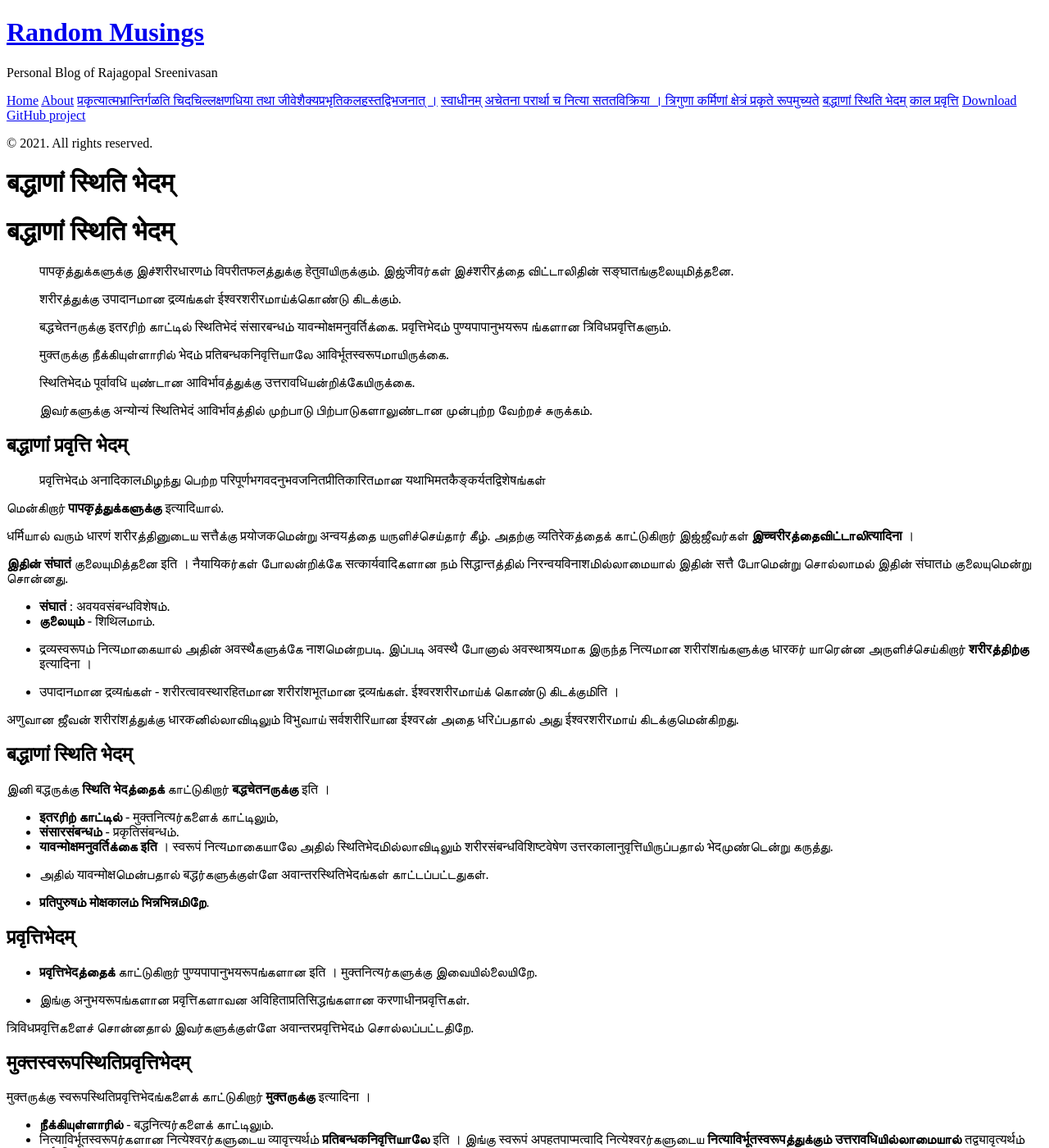
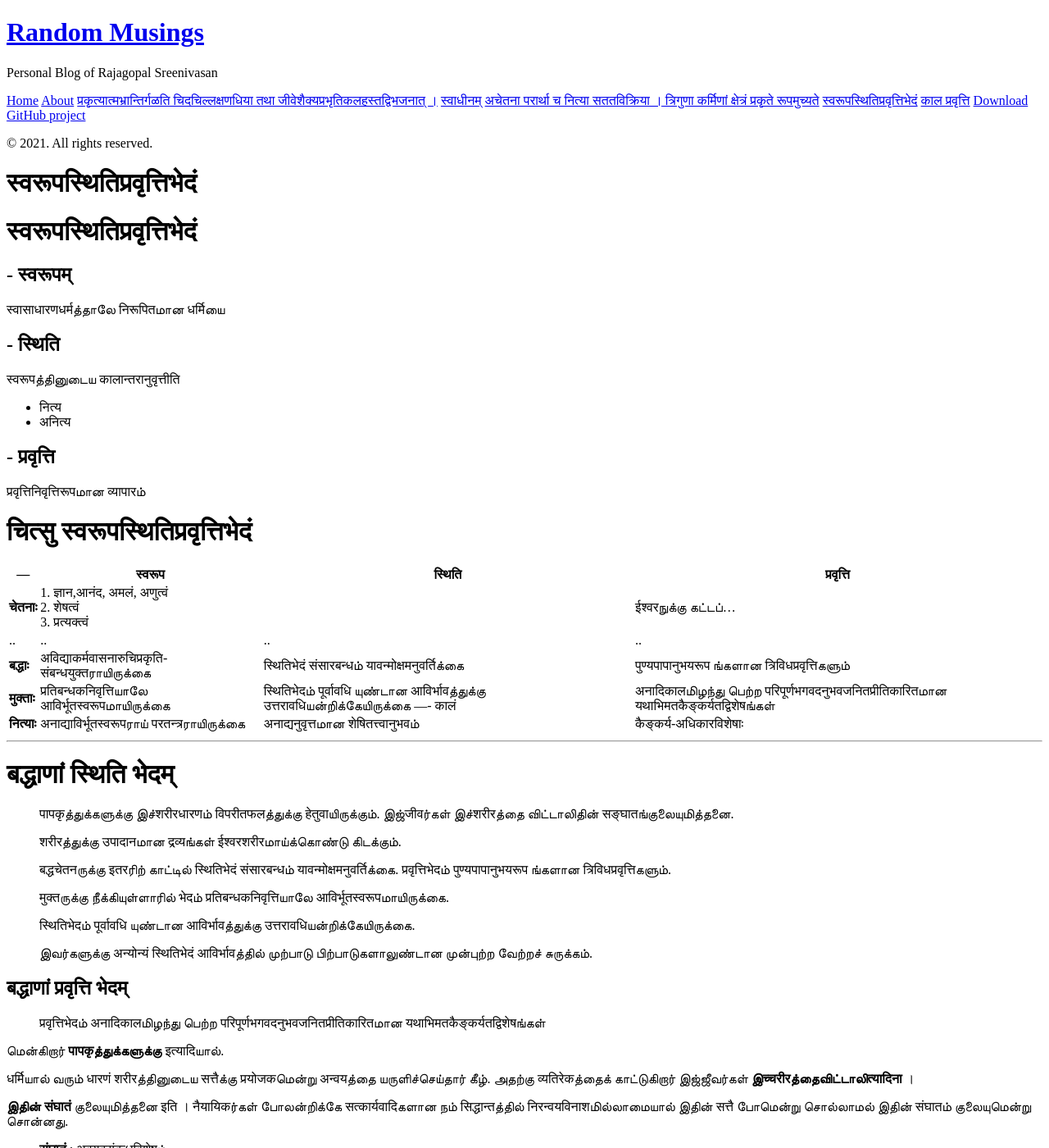
Before and after one commit to rajsreen/rajsreen_old.github.io, a Jekyll site: the page built from SRTS/3_TVTRAYAM/sthiti_pravritti_bhedam.md, in a window 1280 px wide and 1400 px high. Shown: the whole window at 82% size. Built offline with Jekyll 4.4.1, drawn with Linux system fonts in a browser that asks for light colours; our own code applies the rules of GitHub Pages for plain Markdown files.

Commit message:
Update sthiti_pravritti_bhedam.md

```diff
--- a/SRTS/3_TVTRAYAM/sthiti_pravritti_bhedam.md
+++ b/SRTS/3_TVTRAYAM/sthiti_pravritti_bhedam.md
@@ -1,3 +1,38 @@
+
+
+# स्वरूपस्थितिप्रवृत्तिभेदं
+
+##  - स्वरूपम्
+स्वासाधारणधर्मத்தாலே निरूपितமான धर्मिயை
+
+##  - स्थिति
+स्वरूपத்தினுடைய कालान्तरानुवृत्तीति
+- नित्य
+- अनित्य
+
+##  - प्रवृत्ति
+प्रवृत्तिनिवृत्तिरूपமான व्यापारம்
+
+
+
+
+
+# चित्सु स्वरूपस्थितिप्रवृत्तिभेदं
+
+
+
+
+| --- | स्वरूप | स्थिति | प्रवृत्ति |
+| ----------- | ----------- |-- | -- |
+| __चेतनाः__      | 1. ज्ञान,आनंद, अमलं, अणुत्वं <br> 2. शेषत्वं <br>  3. प्रत्यक्त्वं    | | ईश्वरநுக்கு கட்டப்... |
+| .. | .. | .. | .. |
+| __बद्धाः__  | अविद्याकर्मवासनारुचिप्रकृति-संबन्धयुक्तராயிருக்கை | स्थितिभेदं संसारबन्धம் यावन्मोक्षमनुवर्तिக்கை | पुण्यपापानुभयरूप ங்களான त्रिविधप्रवृत्तिகளும்|
+| __मुक्ताः__   | प्रतिबन्धकनिवृत्तिயாலே आविर्भूतस्वरूपமாயிருக்கை   | स्थितिभेदம் पूर्वावधि யுண்டான आविर्भावத்துக்கு उत्तरावधिயன்றிக்கேயிருக்கை ---- कालं | अनादिकालமிழந்து பெற்ற परिपूर्णभगवदनुभवजनितप्रीतिकारितமான यथाभिमतकैङ्कर्यतद्विशेषங்கள் |
+| __नित्याः__   | अनाद्याविर्भूतस्वरूपராய் परतन्त्रராயிருக்கை  | अनाद्यनुवृत्तமான शेषितत्त्वानुभवம் | कैङ्कर्य-अधिकारविशेषाः|
+
+
+-----------
+
 
 # बद्धाणां स्थिति भेदम्
 
```
